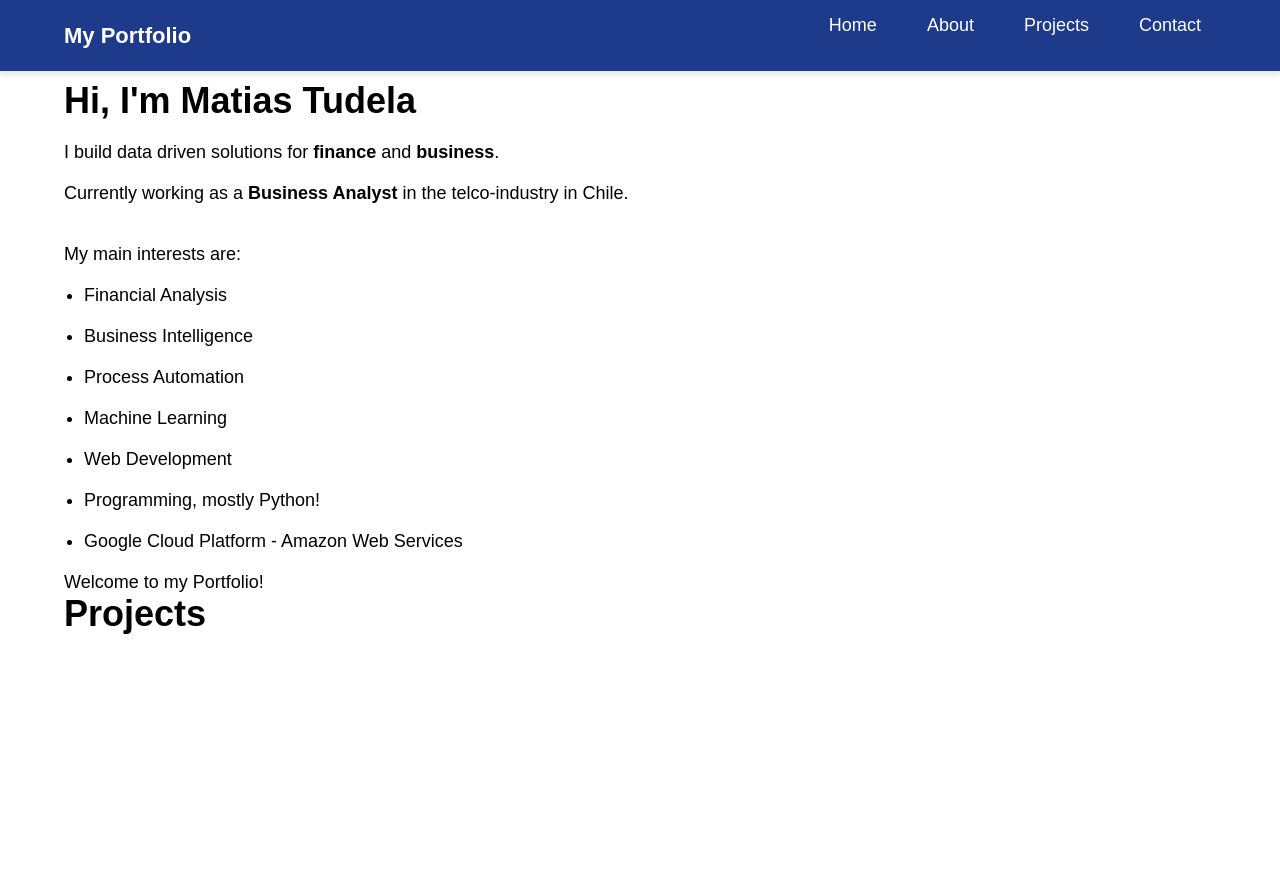
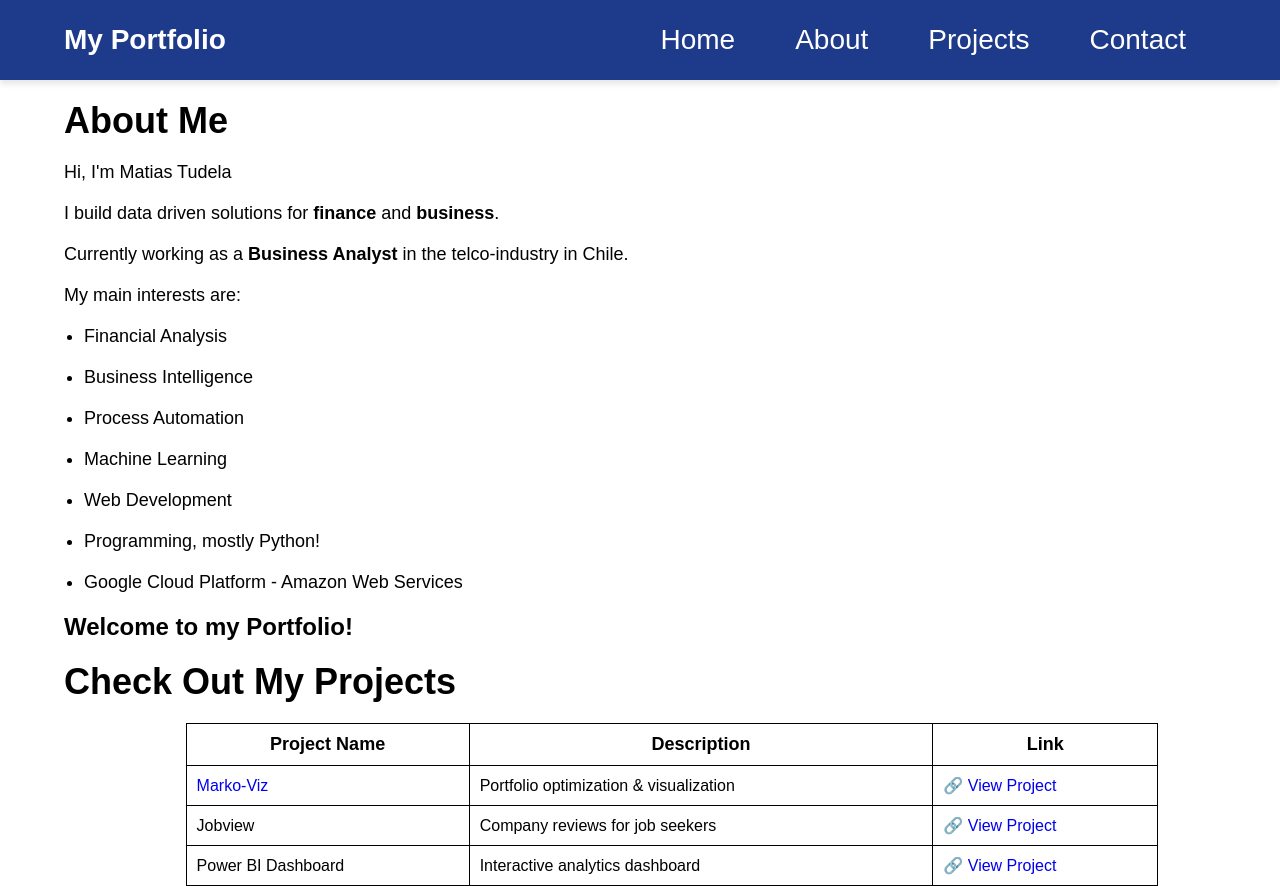
Before and after one commit to MTSPortfolio/mtsportfolio.github.io, a plain HTML site: page index.html in a window 1280 px wide. Before the commit the page ends 800 px from the top, so only its background shows below. Drawn offline with Linux system fonts and the light colour scheme.

Commit message:
update portfolio layout and add project details page

```diff
--- a/index.html
+++ b/index.html
@@ -13,16 +13,17 @@
             <ul class="nav-links">
                 <li><a href="index.html">Home</a></li>
                 <li><a href="about.html">About</a></li>
-                <li><a href="projects.html">Projects</a></li>
+                <li><a href="pages/projects.html">Projects</a></li>
                 <li><a href="contact.html">Contact</a></li>
             </ul>
         </div>
     </nav>
     <header>
-        <h1 style="margin-bottom: 20px;">Hi, I'm Matias Tudela </h1>
-        <p style="margin-bottom: 20px;">I build data driven solutions for <b>finance</b> and <b>business</b>.</p>
-        <p style="margin-bottom: 40px;">Currently working as a <b>Business Analyst</b> in the telco-industry in Chile.</p>
-        <p style="margin-bottom: 20px;">My main interests are:</p>
+        <h1>About Me</h1>
+        <p>Hi, I'm Matias Tudela</p>
+        <p>I build data driven solutions for <b>finance</b> and <b>business</b>.</p>
+        <p>Currently working as a <b>Business Analyst</b> in the telco-industry in Chile.</p>
+        <p>My main interests are:</p>
         <ul>
             <li>Financial Analysis</li>
             <li>Business Intelligence</li>
@@ -34,8 +35,34 @@
         </p>
     </header>
     <main>
-        <p>Welcome to my Portfolio!</p>
-        <h1>Projects</h1>
+        <p, style="font-size: 24px;"><b>Welcome to my Portfolio!</b></p>
+        <h1>Check Out My Projects</h1>
+        <table>
+            <thead>
+                <tr>
+                    <th>Project Name</th>
+                    <th>Description</th>
+                    <th>Link</th>
+                </tr>
+            </thead>
+            <tbody>
+                <tr>
+                    <td><a href="pages/projects.html#marko-viz" style="text-decoration: none;">Marko-Viz</a></td>
+                    <td>Portfolio optimization & visualization</td>
+                    <td><a href="https://marko-viz.streamlit.app/" target="_blank" style="text-decoration: none;">🔗 View Project</a></td>
+                </tr>
+                <tr>
+                    <td>Jobview</td>
+                    <td>Company reviews for job seekers</td>
+                    <td><a href="https://your-link.com" target="_blank" style="text-decoration: none;">🔗 View Project</a></td>
+                </tr>
+                <tr>
+                    <td>Power BI Dashboard</td>
+                    <td>Interactive analytics dashboard</td>
+                    <td><a href="https://your-link.com" target="_blank" style="text-decoration: none;">🔗 View Project</a></td>
+                </tr>
+            </tbody>
+        </table>
     </main>
     <script src="script.js"></script>
 </body>
--- /dev/null
+++ b/pages/project_styles.css
@@ -0,0 +1,29 @@
+body {
+    font-family: Arial, sans-serif;
+    margin: 0;
+    padding: 0;
+}
+.container {
+    display: flex;
+    flex-direction: column;
+    padding: 20px;
+}
+.project {
+    width: 100%;
+    margin-bottom: 20px;
+    padding: 20px;
+    border: 1px solid #ccc;
+    border-radius: 5px;
+    box-shadow: 0 0 10px rgba(0, 0, 0, 0.1);
+}
+.project:nth-child(odd) {
+    align-self: flex-start;
+    text-align: left;
+}
+.project:nth-child(even) {
+    align-self: flex-end;
+    text-align: right;
+}
+.project h2 {
+    margin-top: 0;
+}
--- a/styles.css
+++ b/styles.css
@@ -7,9 +7,19 @@ body {
     margin-left: 5%;
 }
 
+p {
+    margin-bottom: 20px;
+}
+
 li {
     margin-bottom: 20px;
     margin-left: 20px;
+}
+
+h1 {
+    font-size: 36px;
+    margin-bottom: 20px;
+    margin-top: 20px;
 }
 
 /* Reset default styles */
@@ -25,11 +35,14 @@ li {
     position: fixed; /* Stays at the top */
     top: 0;
     left: 0;
+    height: 10%;
     width: 100%;
     background: #1E3A8A; /* Dark blue */
     padding: 15px 0;
     z-index: 1000; /* Stays on top of everything */
     box-shadow: 0px 4px 6px rgba(0, 0, 0, 0.1);
+    display: flex;
+    align-items: center; /* Vertically centers the content */
 }
 
 /* Centering nav content */
@@ -39,12 +52,13 @@ li {
     display: flex;
     justify-content: space-between; /* Pushes logo left, links right */
     align-items: center;
+    vertical-align: middle;
     margin: auto;
 }
 
 /* Logo */
 .logo {
-    font-size: 22px;
+    font-size: 28px;
     font-weight: bold;
     color: white;
     text-decoration: none;
@@ -54,25 +68,44 @@ li {
 .nav-links {
     list-style: none;
     display: flex; /* Makes links horizontal */
+    align-items: center; /* Vertically centers the nav links */
 }
 
 .nav-links li {
-    margin-left: 20px;
+    padding: 0 15px; /* Adds space between links */
+    margin: 0 0 0 0;
+    vertical-align: middle  ;
 }
 
 .nav-links a {
     text-decoration: none;
     color: white;
-    font-size: 18px;
+    font-size: 28px;
     transition: 0.3s;
     padding: 10px 15px; /* Adds spacing for better clicking */
 }
 
-.nav-links a:hover {
-    color: #FFD700; /* Gold on hover */
-}
 
 /* Content styling */
 .content {
     padding: 100px 20px; /* Adds space so content is not hidden under navbar */
 }
+
+table {
+    border-collapse: collapse;
+    width: 80%;
+    justify-content: center;
+    margin: auto;
+}
+
+th {
+    padding: 10px;
+    border: 1px solid black;
+    font-size: 18px;
+}
+
+td {
+    padding: 10px;
+    border: 1px solid black;
+    font-size: 16px;
+}
```
Also changed, not shown: pages/projects.html (added, +30 -0 lines).
